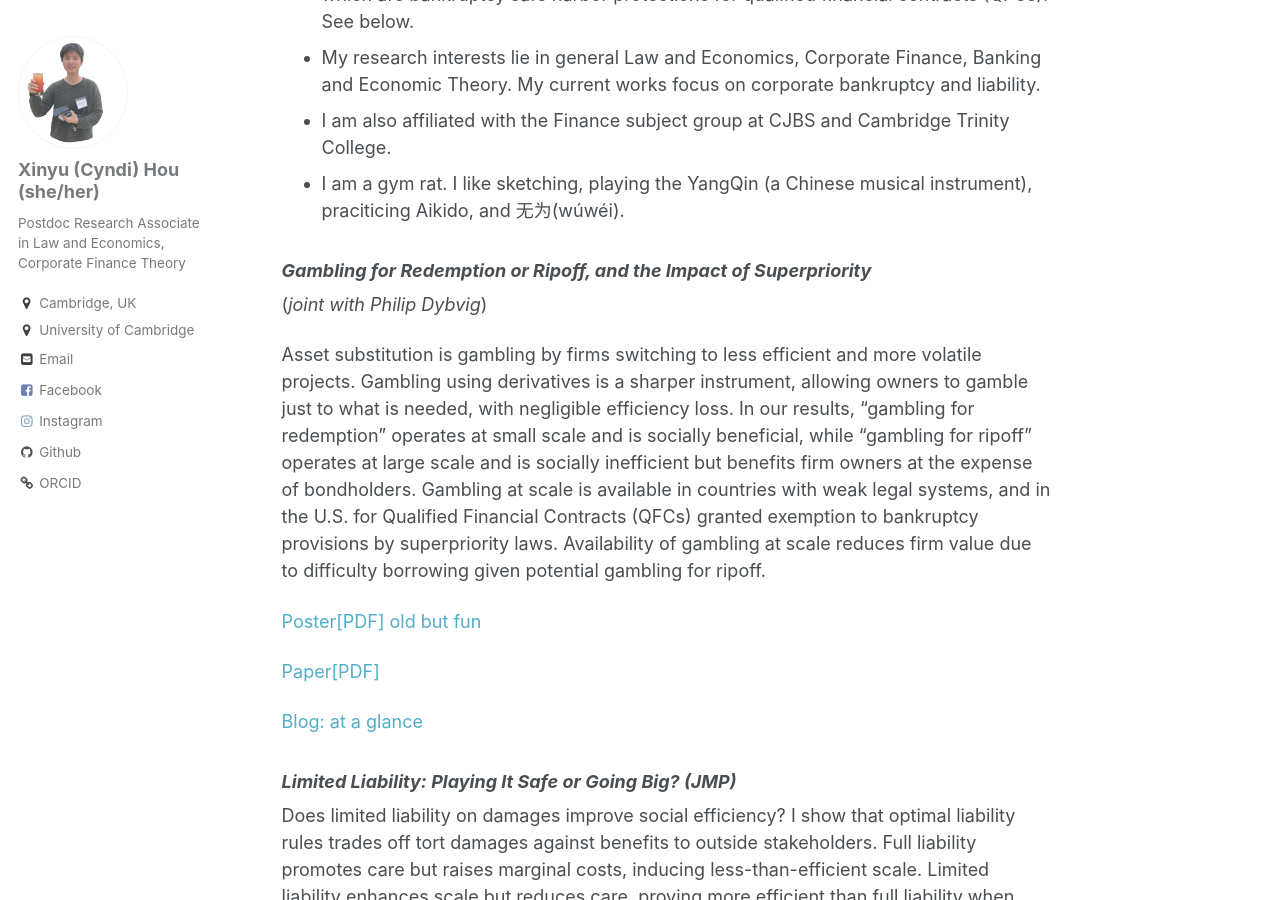
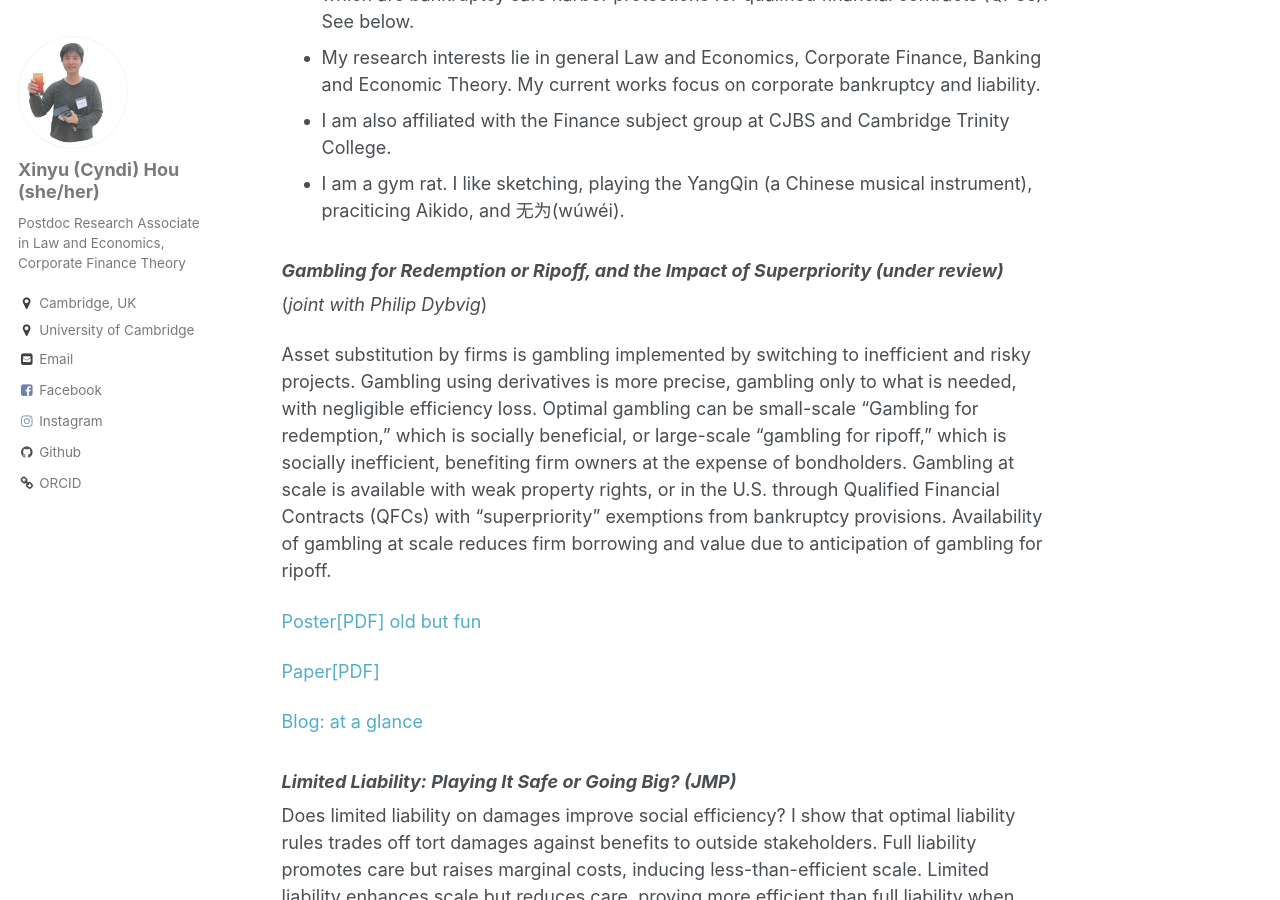
Before and after one commit to xinyuhou94/xinyuhou94.github.io, a Jekyll site: the page built from _pages/about.md, in a window 1280 px wide and 900 px high, scrolled down 896 px. Built offline with Jekyll 4.4.1, drawn with Linux system fonts in a browser that asks for light colours.

Commit message:
Update about.md

```diff
--- a/_pages/about.md
+++ b/_pages/about.md
@@ -19,18 +19,18 @@ redirect_from:
 * I am also affiliated with the Finance subject group at CJBS and Cambridge Trinity College.
 * I am a gym rat. I like sketching, playing the YangQin (a Chinese musical instrument), praciticing Aikido, and 无为(wúwéi).
 
-### _Gambling for Redemption or Ripoff, and the Impact of Superpriority_
+### _Gambling for Redemption or Ripoff, and the Impact of Superpriority (under review)_
 (_joint with Philip Dybvig_)
 
-Asset substitution is gambling by firms switching to less efficient and more volatile projects. Gambling using derivatives is a sharper instrument, allowing owners to gamble just to what is needed, with negligible efficiency loss. In our results, “gambling for redemption” operates at small scale and is socially beneficial, while “gambling for ripoff” operates at large scale and is socially inefficient but benefits firm owners at the expense of bondholders. Gambling at scale is available in countries with weak legal systems, and in the U.S. for Qualified Financial Contracts (QFCs) granted exemption to bankruptcy provisions by superpriority laws. Availability of gambling at scale reduces firm value due to difficulty borrowing given potential gambling for ripoff.
+Asset substitution by firms is gambling implemented by switching to inefficient and risky projects. Gambling using derivatives is more precise, gambling only to what is needed, with negligible efficiency loss. Optimal gambling can be small-scale "Gambling for redemption," which is socially beneficial, or large-scale "gambling for ripoff," which is socially inefficient, benefiting firm owners at the expense of bondholders. Gambling at scale is available with weak property rights, or in the U.S. through Qualified Financial Contracts (QFCs) with "superpriority" exemptions from bankruptcy provisions. Availability of gambling at scale reduces firm borrowing and value due to anticipation of gambling for ripoff.
 
 
 
 [Poster[PDF] old but fun](http://xinyuhou94.github.io/files/GRRsp_poster.pdf)
 <!-- <embed src="http://xinyuhou94.github.io/files/GRRsp_poster.pdf" width="650" height="1800" type='application/pdf'> -->
 
-[Paper[PDF]](http://xinyuhou94.github.io/files/GRRsp231108.pdf)
-<!-- <embed src="http://xinyuhou94.github.io/files/GRRsp231108.pdf" width="650" height="1800" type='application/pdf'> -->
+[Paper[PDF]](http://xinyuhou94.github.io/files/GRRsp231123JPE.pdf)
+<!-- <embed src="http://xinyuhou94.github.io/files/GRRsp231123JPE.pdf" width="650" height="1800" type='application/pdf'> -->
 
 [Blog: at a glance](https://www.jbs.cam.ac.uk/2022/gambling-for-redemption-or-ripoff/)
 
```
